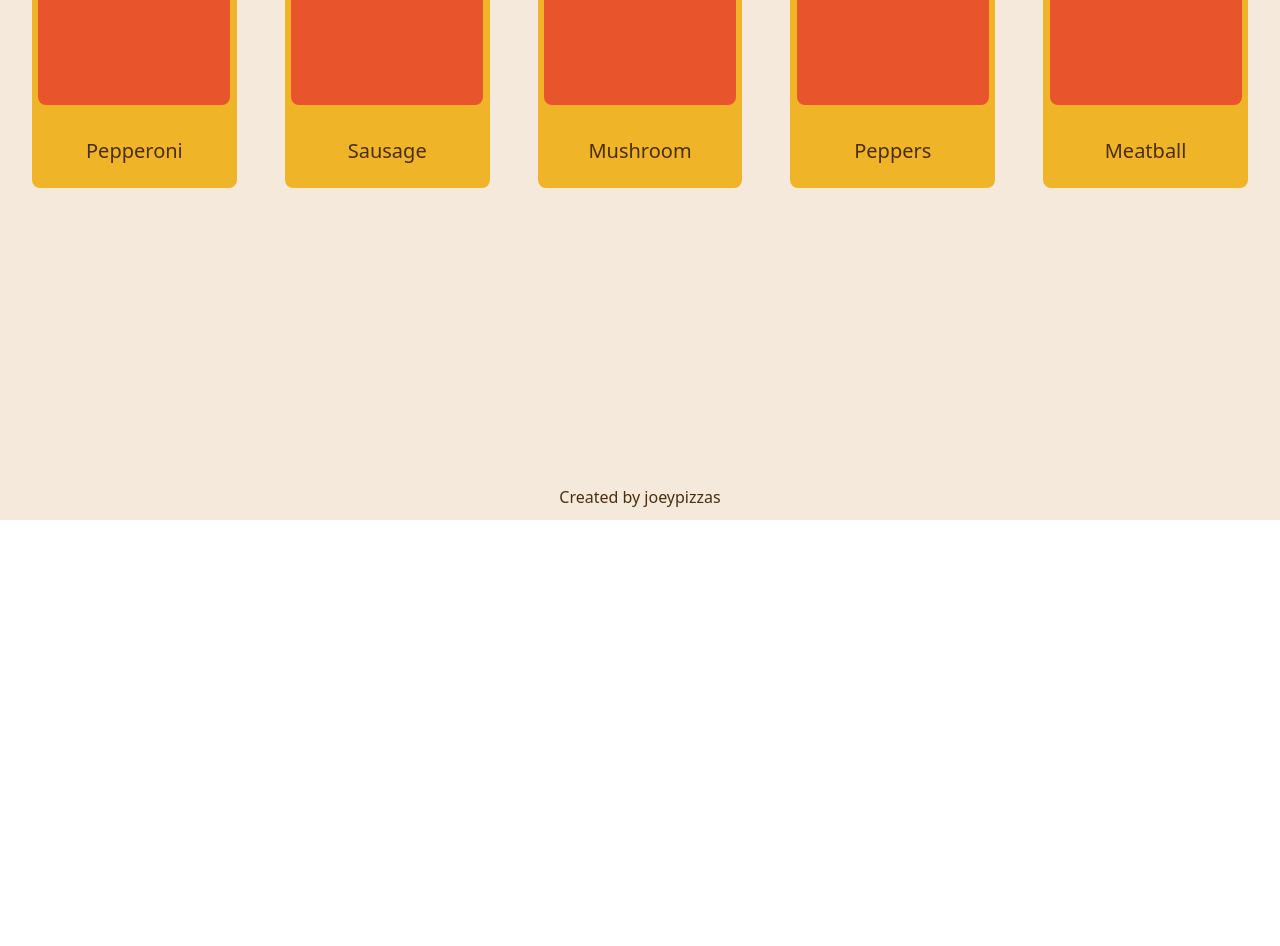
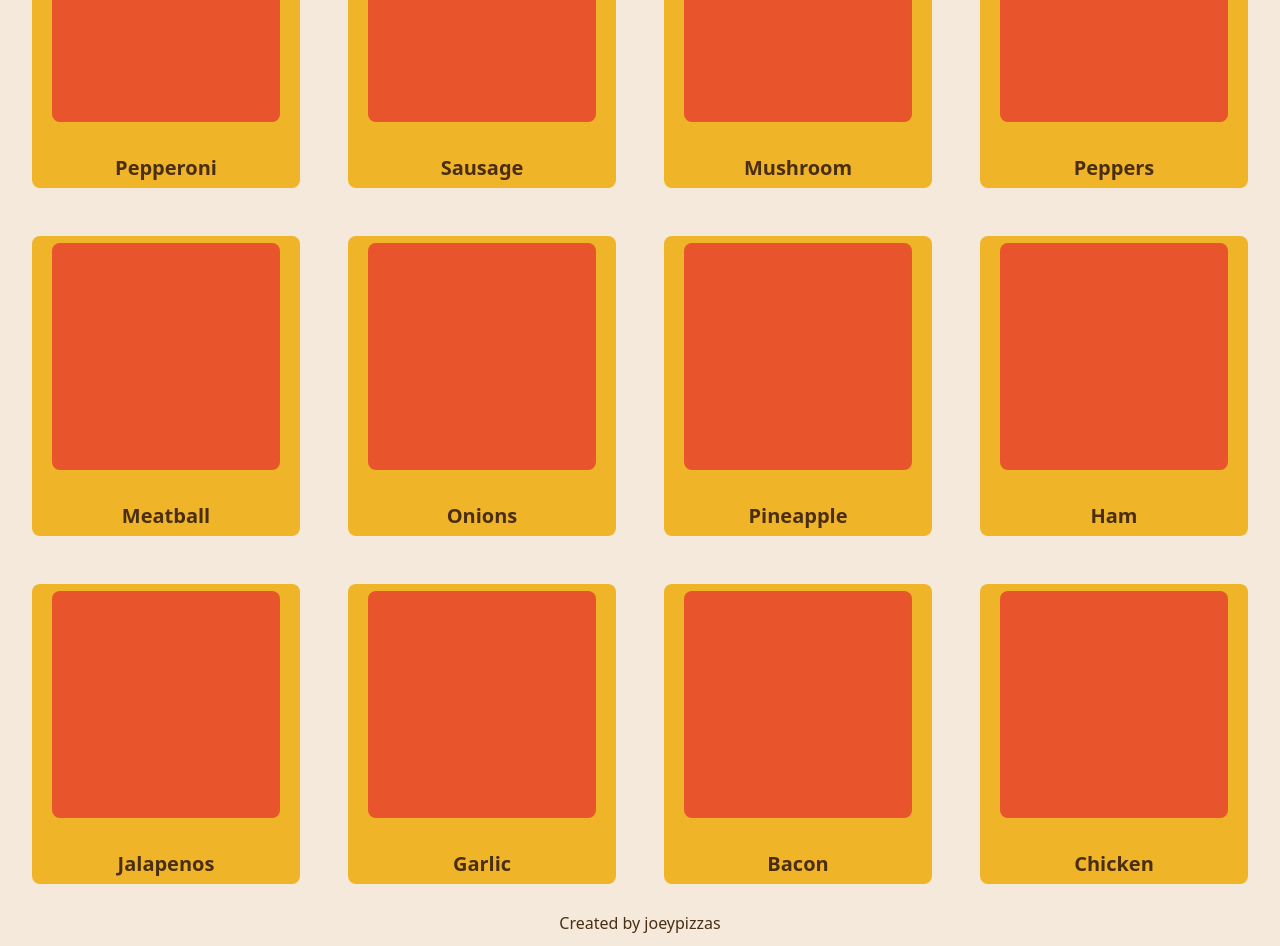
Before and after one commit to joeypizzas/memory-card, a React (Vite) app: page / in a window 1280 px wide. Shown: the part 280-1226 px from the top of the page. Before the commit the page ends 800 px from the top, so only its background shows below. Built offline with nearby package versions, Linux system fonts and the light colour scheme.

Commit message:
Finished hardcode style of GameCard

```diff
--- a/src/App.css
+++ b/src/App.css
@@ -1,6 +1,6 @@
 .app {
   display: flex;
   flex-direction: column;
-  height: 100vh;
+  height: 100%;
   background-color: var(--color-cream);
 }
--- a/src/App.jsx
+++ b/src/App.jsx
@@ -18,6 +18,13 @@ function App() {
           <GameCard name="Mushroom"></GameCard>
           <GameCard name="Peppers"></GameCard>
           <GameCard name="Meatball"></GameCard>
+          <GameCard name="Onions"></GameCard>
+          <GameCard name="Pineapple"></GameCard>
+          <GameCard name="Ham"></GameCard>
+          <GameCard name="Jalapenos"></GameCard>
+          <GameCard name="Garlic"></GameCard>
+          <GameCard name="Bacon"></GameCard>
+          <GameCard name="Chicken"></GameCard>
         </GameArea>
       </Game>
       <Footer></Footer>
--- a/src/components/GameArea/GameArea.css
+++ b/src/components/GameArea/GameArea.css
@@ -2,7 +2,7 @@
 
 .game-area {
   display: grid;
-  grid-template-columns: repeat(auto-fit, minmax(200px, 1fr));
+  grid-template-columns: repeat(auto-fit, minmax(250px, 1fr));
   gap: 3rem;
   padding: 1rem 2rem 1rem 2rem;
 }
--- a/src/components/GameCard/GameCard.css
+++ b/src/components/GameCard/GameCard.css
@@ -9,15 +9,29 @@
   min-height: 300px;
   border-radius: 8px;
   gap: 2rem;
+  color: var(--color-crust);
+}
+
+.game-card:hover {
+  background-color: var(--color-cheese-dark);
+  color: var(--color-cream);
+}
+
+.game-card:active {
+  background-color: var(--color-cheese-dark);
+  transform: scale(0.95);
+  color: var(--color-cream);
 }
 
 .card-image {
-  padding: 6rem;
+  width: 85%;
+  aspect-ratio: 1 / 1;
+  overflow: hidden;
   border-radius: 8px;
   background-color: var(--color-tomato);
 }
 
 .card-name {
-  color: var(--color-crust);
   font-size: 1.25rem;
+  font-weight: 600;
 }
```
